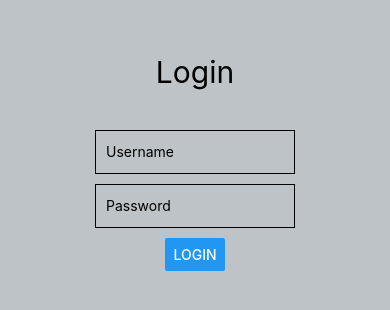
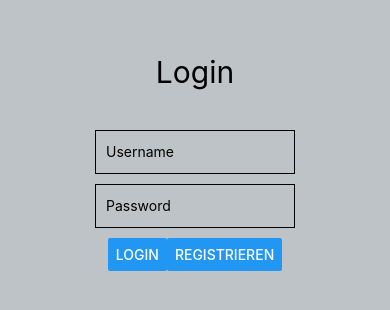
Before and after one commit to abtom61/knudu, a React Native app in the folder knudu/: screen / in a window 390 px wide. Shown: the part 260-570 px from the top of the page. Built offline with nearby package versions, Linux system fonts and the light colour scheme.

Commit message:
11.09.2018 A.Samed - Login Page Gui Registrieren Button hinzugefügt

```diff
--- a/knudu/App.js
+++ b/knudu/App.js
@@ -42,12 +42,20 @@ export default class App extends Component{
           secureTextEntry={true}
           style={styles.input}
         />
+        <View  style={styles.buttonContainer}>
+          <Button
+            title={'Login'}
+            style={styles.button}
+            onPress={this.onLogin.bind(this)}
+          />
 
-        <Button
-          title={'Login'}
-          style={styles.input}
-          onPress={this.onLogin.bind(this)}
-        />
+          <Button
+            title={'Registrieren'}
+            titleStyle={styles.buttonTitle}
+            style={styles.button}
+            onPress={this.onLogin.bind(this)}
+          />
+        </View>
       </View>
     );
   }
@@ -65,11 +73,6 @@ const styles = StyleSheet.create({
     fontSize: 30,
     marginBottom: 40,
   },
-  welcome: {
-    fontSize: 20,
-    textAlign: 'center',
-    margin: 10,
-  },
   instructions: {
     textAlign: 'center',
     color: '#333333',
@@ -83,5 +86,14 @@ const styles = StyleSheet.create({
     borderColor: 'black',
     marginBottom: 10,
   },
-
+  buttonContainer:{
+    justifyContent: 'center',
+    alignItems: 'center',
+    flexDirection: 'row',
+  },
+  button: {
+    padding: 10,
+    borderWidth: 2,
+    margin: 20,
+  },
 });
```
